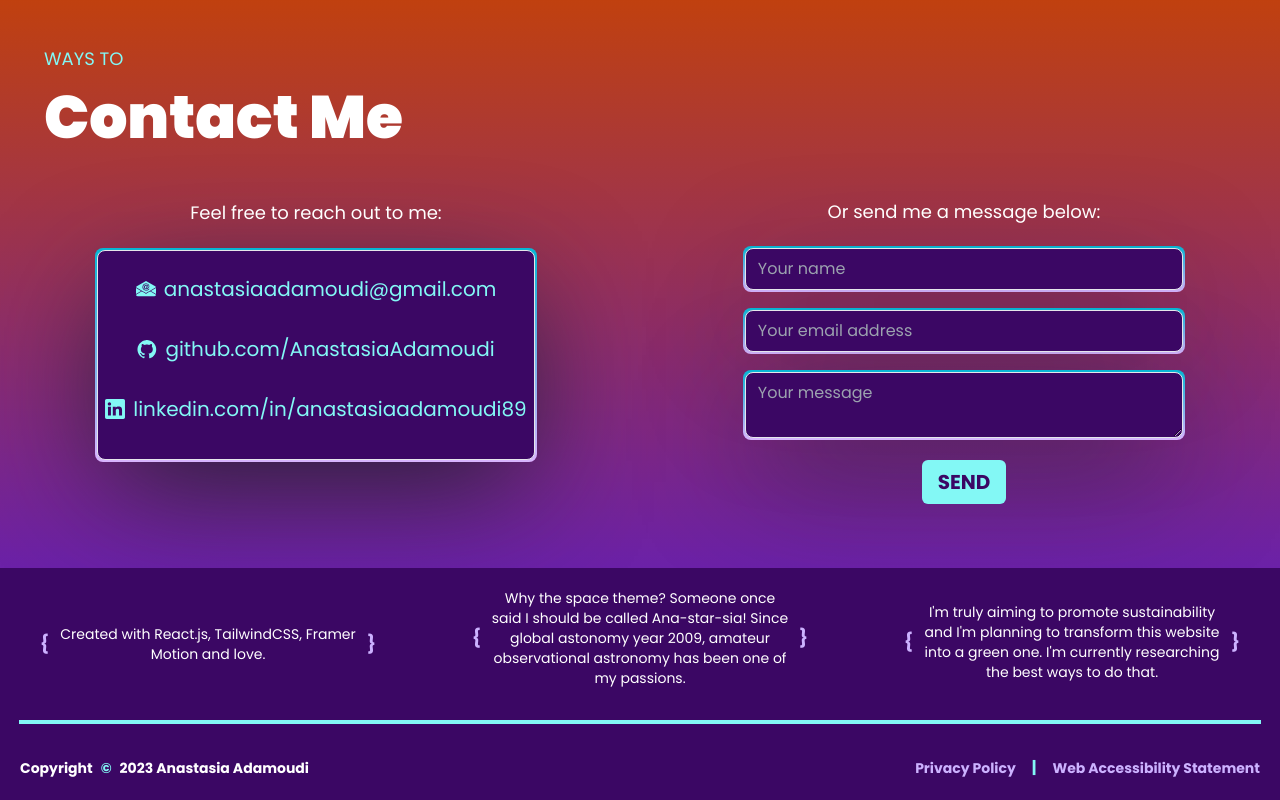
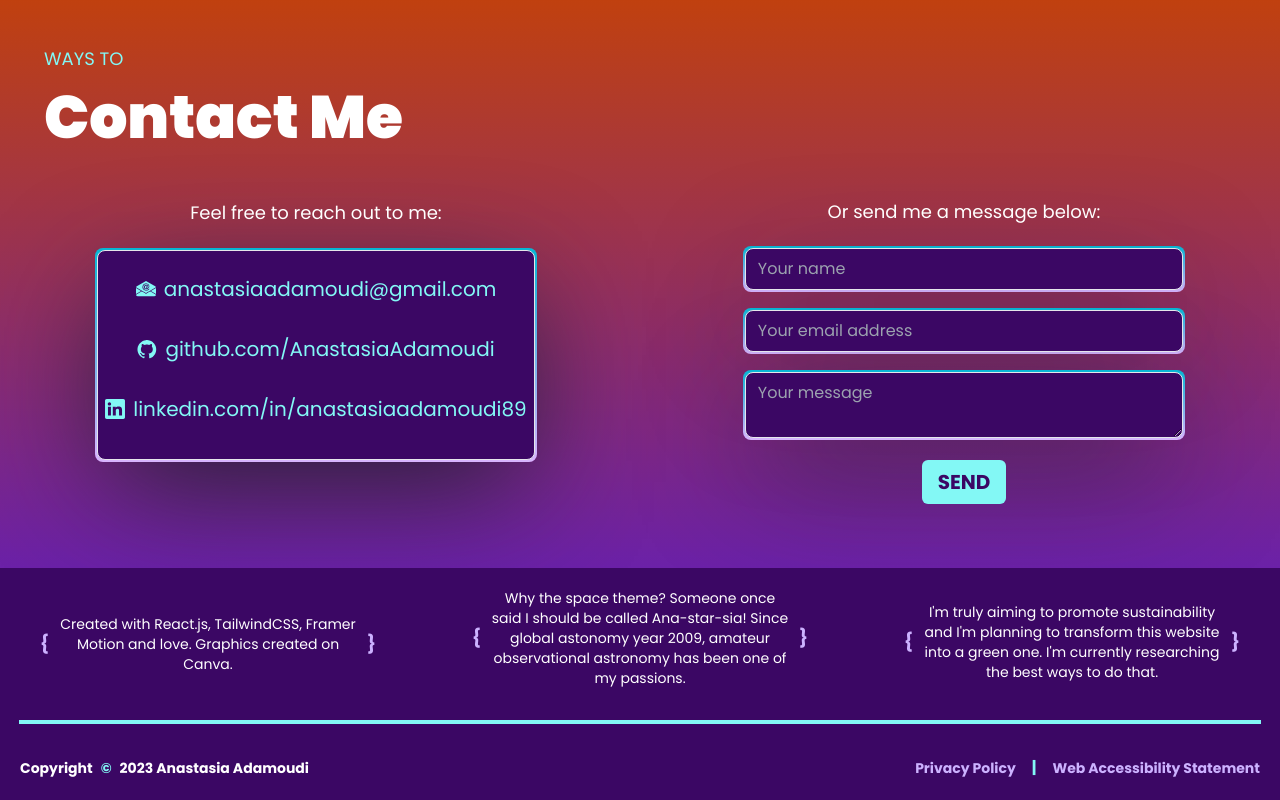
Before and after one commit to spiralnebulam31/PortfolioWebsite, a React (Vite) app: page / in a window 1280 px wide. Shown: the part 5204-6004 px from the top of the page. Built offline with nearby package versions, Linux system fonts and the light colour scheme; no server answers.

Commit message:
Added detail in footer

```diff
--- a/src/components/Footer.jsx
+++ b/src/components/Footer.jsx
@@ -16,7 +16,7 @@ const Footer = () => {
       <span className="text-primary font-links font-bold text-lg mx-2">
       &#123;
           </span>
-      <p className="text-white font-body text-sm">Created with React.js, TailwindCSS, Framer Motion and love.</p>
+      <p className="text-white font-body text-sm">Created with React.js, TailwindCSS, Framer Motion and love. Graphics created on Canva.</p>
       <span className="text-primary font-links font-bold text-lg mx-2">
       &#125;
           </span>
```
